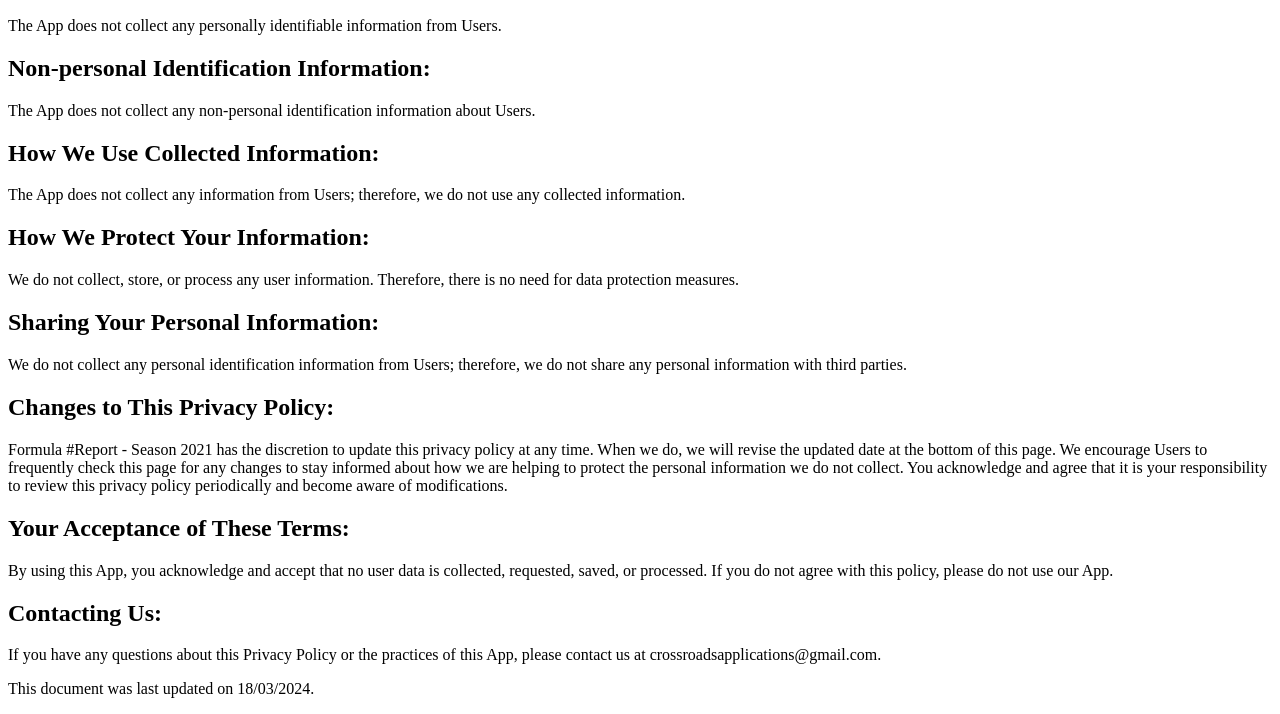
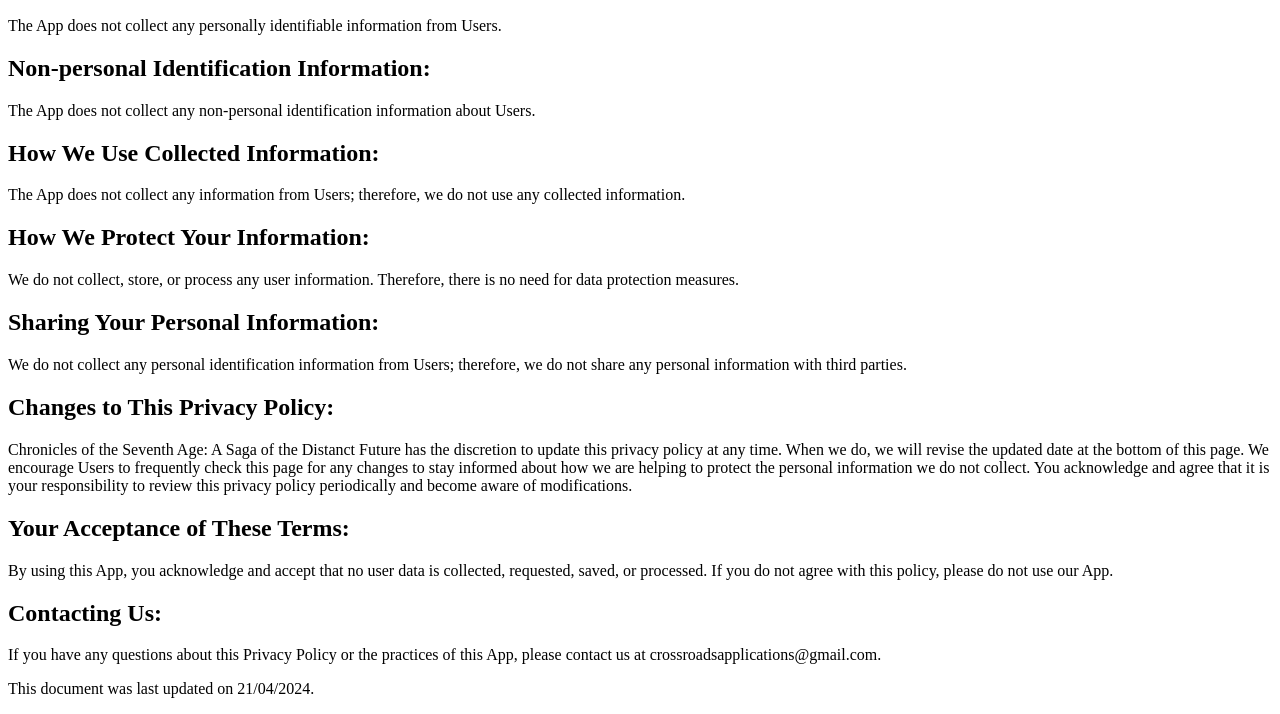
Before and after one commit to christoskaitatzis/chronicles-seventh-age-privacy-policy, a plain HTML site: page index.html in a window 1280 px wide. Shown: the part 110-824 px from the top of the page. Drawn offline with Linux system fonts and the light colour scheme.

Commit message:
Update index.html

```diff
--- a/index.html
+++ b/index.html
@@ -30,7 +30,7 @@
 
     <h2>Changes to This Privacy Policy:</h2>
 
-    <p>Formula #Report - Season 2021 has the discretion to update this privacy policy at any time. When we do, we will revise the updated date at the bottom of this page. We encourage Users to frequently check this page for any changes to stay informed about how we are helping to protect the personal information we do not collect. You acknowledge and agree that it is your responsibility to review this privacy policy periodically and become aware of modifications.</p>
+    <p>Chronicles of the Seventh Age: A Saga of the Distanct Future has the discretion to update this privacy policy at any time. When we do, we will revise the updated date at the bottom of this page. We encourage Users to frequently check this page for any changes to stay informed about how we are helping to protect the personal information we do not collect. You acknowledge and agree that it is your responsibility to review this privacy policy periodically and become aware of modifications.</p>
 
     <h2>Your Acceptance of These Terms:</h2>
 
@@ -40,7 +40,7 @@
 
     <p>If you have any questions about this Privacy Policy or the practices of this App, please contact us at crossroadsapplications@gmail.com.</p>
 
-    <p>This document was last updated on 18/03/2024.</p>
+    <p>This document was last updated on 21/04/2024.</p>
 
 </body>
 </html>
```
